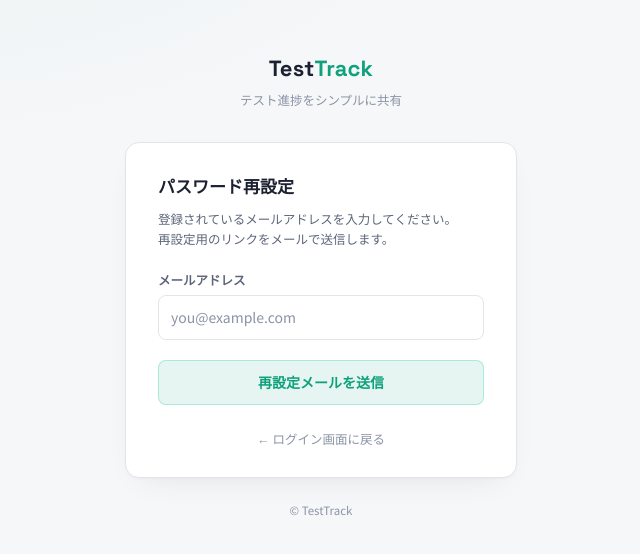
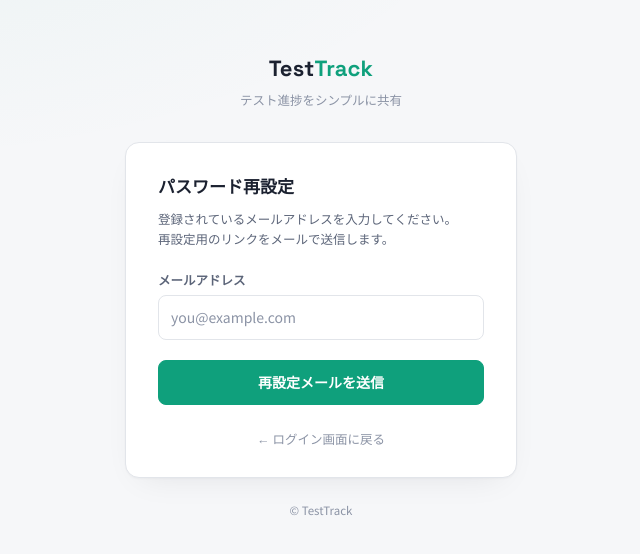
Before and after one commit to hayashi-y-dev/testtrack, a Next.js app in the folder frontend/: page /password-reset in a window 1280 px wide. Shown: the part 114-668 px from the top of the page, without its empty margins (319-959 px from the left). Built offline with nearby package versions, Linux system fonts and the light colour scheme.

Commit message:
style: パスワード再設定申請画面のボタンをログイン画面と統一
緑背景に白文字のスタイルに変更

```diff
--- a/frontend/src/app/password-reset/password-reset.module.css
+++ b/frontend/src/app/password-reset/password-reset.module.css
@@ -147,25 +147,24 @@
 /* ===== ボタン ===== */
 /**
  * 送信ボタンのスタイル
- * 仕様書4-10: 通常のボタンは「薄いアクセントカラー背景＋アクセントカラー文字」
- * （ログインボタンとは異なるスタイル）
+ * ログイン画面と同じ「アクセントカラー地＋白文字」で統一
  */
 .btnPrimary {
   width: 100%;
-  background: var(--accent-dim);
-  color: var(--accent);
+  background: var(--accent);
+  color: #FFFFFF;
   font-size: 14px;
   font-weight: 700;
   font-family: var(--font-body);
-  border: 1px solid rgba(47, 217, 165, 0.35);
+  border: 1px solid var(--accent);
   padding: 11px 14px;
   border-radius: 8px;
   cursor: pointer;
-  transition: background 0.12s ease;
+  transition: filter 0.12s ease;
 }
 
 .btnPrimary:hover:not(:disabled) {
-  background: var(--accent-glow);
+  filter: brightness(0.93);
 }
 
 .btnPrimary:disabled {
```
